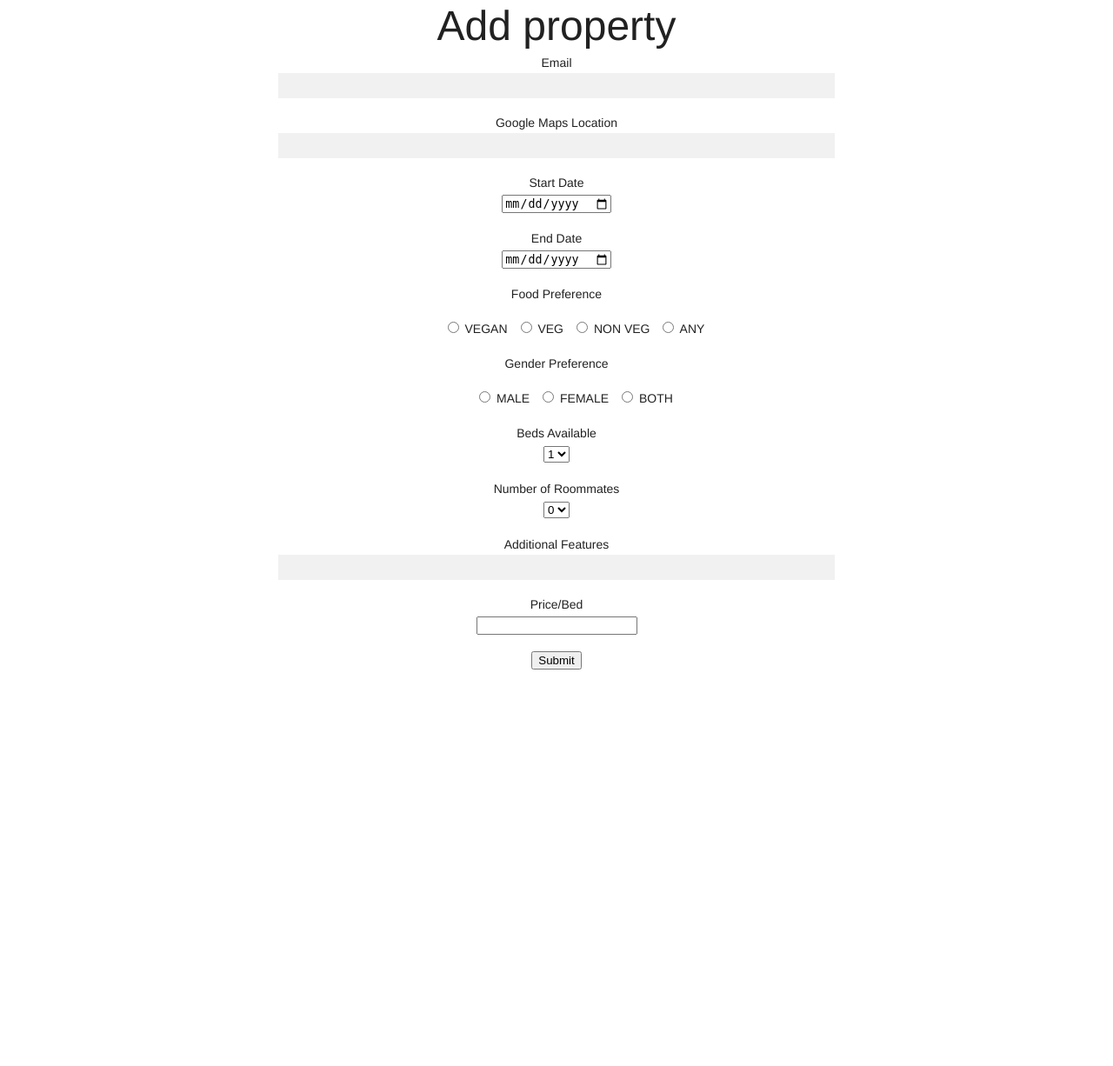
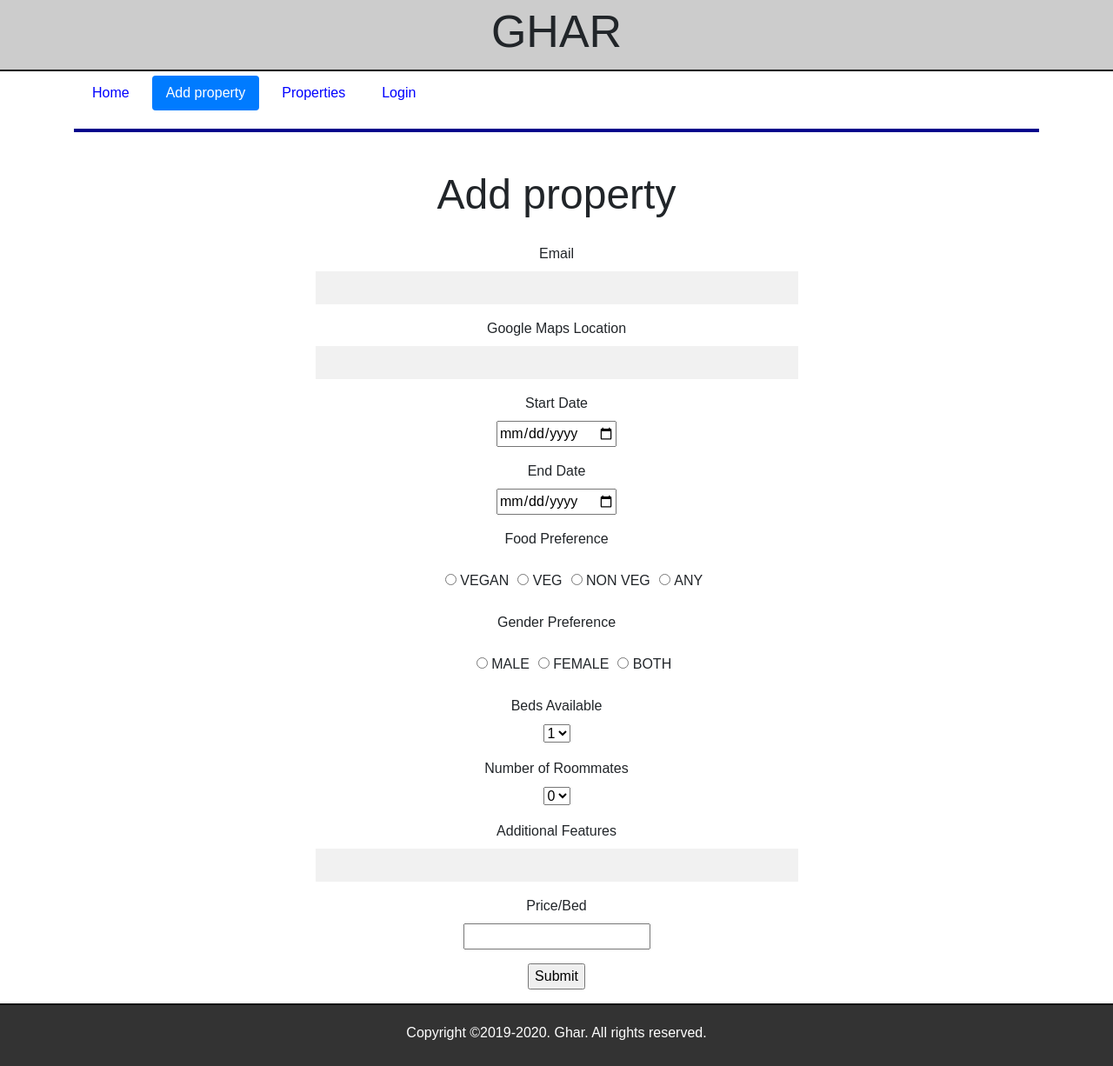
Before and after one commit to yupitsaditya/ghar, a Flask app: page /addProperty in a window 1280 px wide. Shown: the whole page at 87% size. Before the commit the page ends 770 px from the top, so only its background shows below. Run offline with Flask 2, Linux system fonts and the light colour scheme; some libraries are stand-ins or nearby versions.

Commit message:
functional navigation and listing all properties

```diff
--- a/application/routes.py
+++ b/application/routes.py
@@ -7,11 +7,15 @@ from application.forms import AddPropertyForm
 def index():
     return render_template("index.html", index=True )
 
+@app.route("/login")
+def login():
+    return render_template("login.html", login=True )
+
 
 @app.route("/listProperty", methods=['GET'])
 def listProperty():
-    print(len(Property.objects()))
-    return render_template("listProperty.html")
+    properties = Property.objects.all()
+    return render_template("listProperty.html", properties=properties, property=True)
 
 @app.route("/addProperty",methods=['GET','POST'])
 def addProperty():
@@ -35,7 +39,7 @@ def addProperty():
         print("hello")
         flash("You have successfully added the property")
         return redirect(url_for("index"))
-    return render_template("addProperty.html", form=form)
+    return render_template("addProperty.html", form=form, addProperty=True)
 
 
 
--- a/application/templates/addProperty.html
+++ b/application/templates/addProperty.html
@@ -1,20 +1,6 @@
-<!DOCTYPE html>
-<html lang="en">
+{% extends 'layout.html' %}
 
-<head>
-    <title>Home</title>
-    <meta charset="UTF-8">
-    <meta name="viewport" content="width=device-width, initial-scale=1.0">
-    <link rel="stylesheet" href="../static/css/main.css">
-    <link rel="stylesheet" href="https://fonts.googleapis.com/icon?family=Material+Icons">
-    <!-- <link rel="stylesheet" href="https://code.getmdl.io/1.3.0/material.indigo-pink.min.css"> -->
-    <link rel="stylesheet" href="https://code.getmdl.io/1.3.0/material.blue-light_blue.min.css" />
-    <script defer src="https://code.getmdl.io/1.3.0/material.min.js"></script>
-
-
-</head>
-
-<body style="display: grid;grid-template-columns: 1fr;">
+{% block content %}
 <div class="property-form" style="text-align: center;">
     <div style="font-size: 48px; padding: 20px;">Add property</div>
     <form name="login" action="" method="post" novalidate>
@@ -165,6 +151,5 @@
         </form> -->
 </div>
 
-</body>
 
-</html>
+{% endblock %}
--- a/application/templates/includes/nav.html
+++ b/application/templates/includes/nav.html
@@ -1,13 +1,13 @@
     <header>
         <nav>
             <ul class="nav nav-pills">
-                <li class="nav-item"><a href="#" class="nav-link {% if index %}active{% endif %}">Home</a></li>
-                <li class="nav-item"><a href="/addProperty" class="nav-link {% if courses %}active{% endif %}">Add property</a></li>
-                <li class="nav-item"><a href="/listProperty" class="nav-link {% if courses %}active{% endif %}">Properties</a></li>
+                <li class="nav-item"><a href="/" class="nav-link {% if index %}active{% endif %}">Home</a></li>
+                <li class="nav-item"><a href="/addProperty" class="nav-link {% if addProperty %}active{% endif %}">Add property</a></li>
+                <li class="nav-item"><a href="/listProperty" class="nav-link {% if property %}active{% endif %}">Properties</a></li>
                 <!-- <li class="nav-item"><a href="#" class="nav-link {% if enrollment %}active{% endif %}">Enrollment</a></li>  -->
 
                 {% if not session['username'] %}
-                <li class="nav-item"><a href="#" class="nav-link {% if login %}active{% endif %}">Login</a></li>
+                <li class="nav-item"><a href="/login" class="nav-link {% if login %}active{% endif %}">Login</a></li>
                 {% else %}
                 <li class="nav-item"><a href="#" class="nav-link">Logout</a></li>
                 {% endif %}
--- /dev/null
+++ b/application/templates/login.html
@@ -0,0 +1,6 @@
+{% extends 'layout.html' %}
+
+{% block content %}
+
+    <h1 style="font-size: 80px;text-align: center;">LOGIN</h1>
+{% endblock %}
```
Also changed, not shown: application/templates/listProperty.html (+10 -2 lines). Lines whose indentation alone changed are shown as unchanged.
